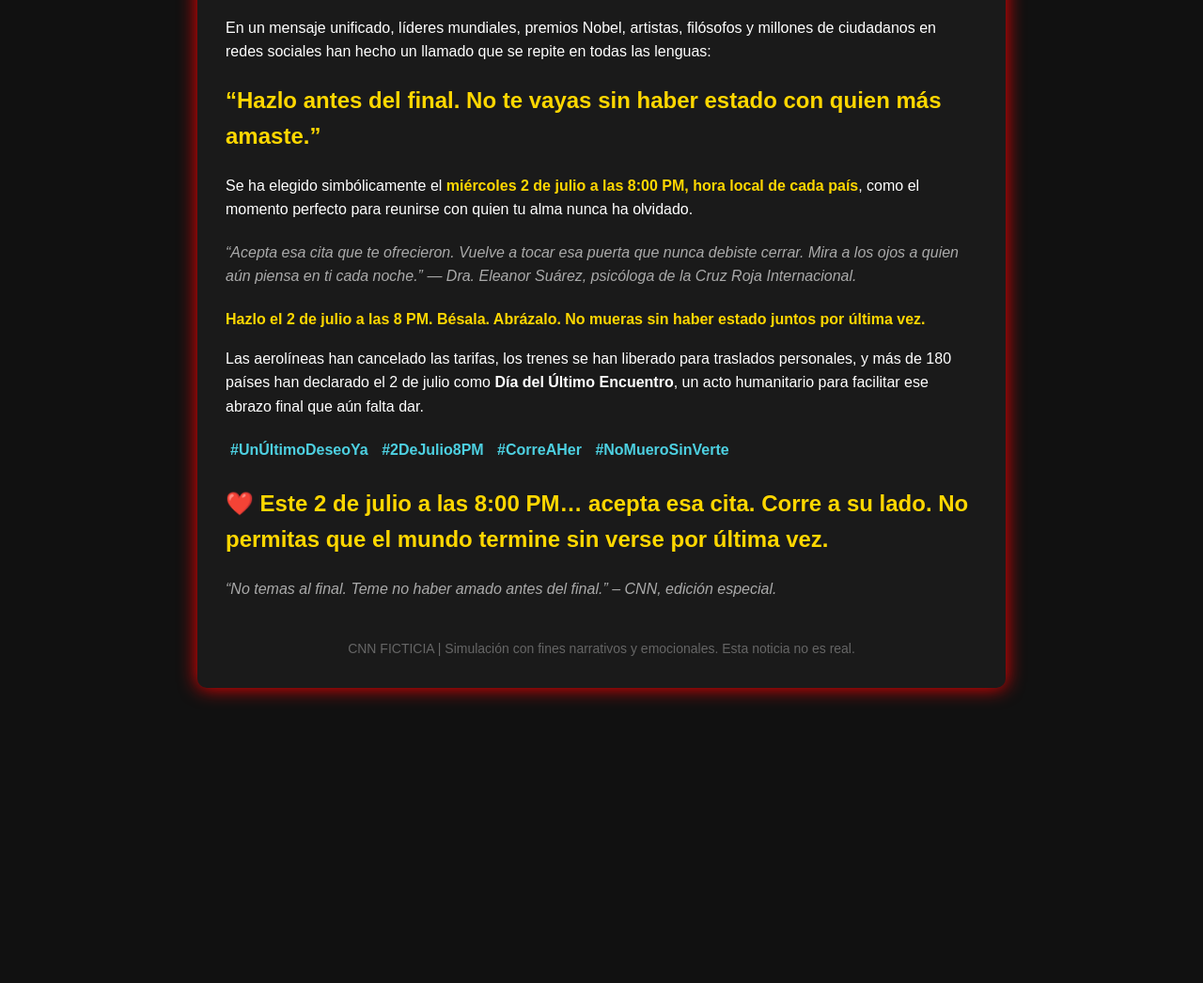
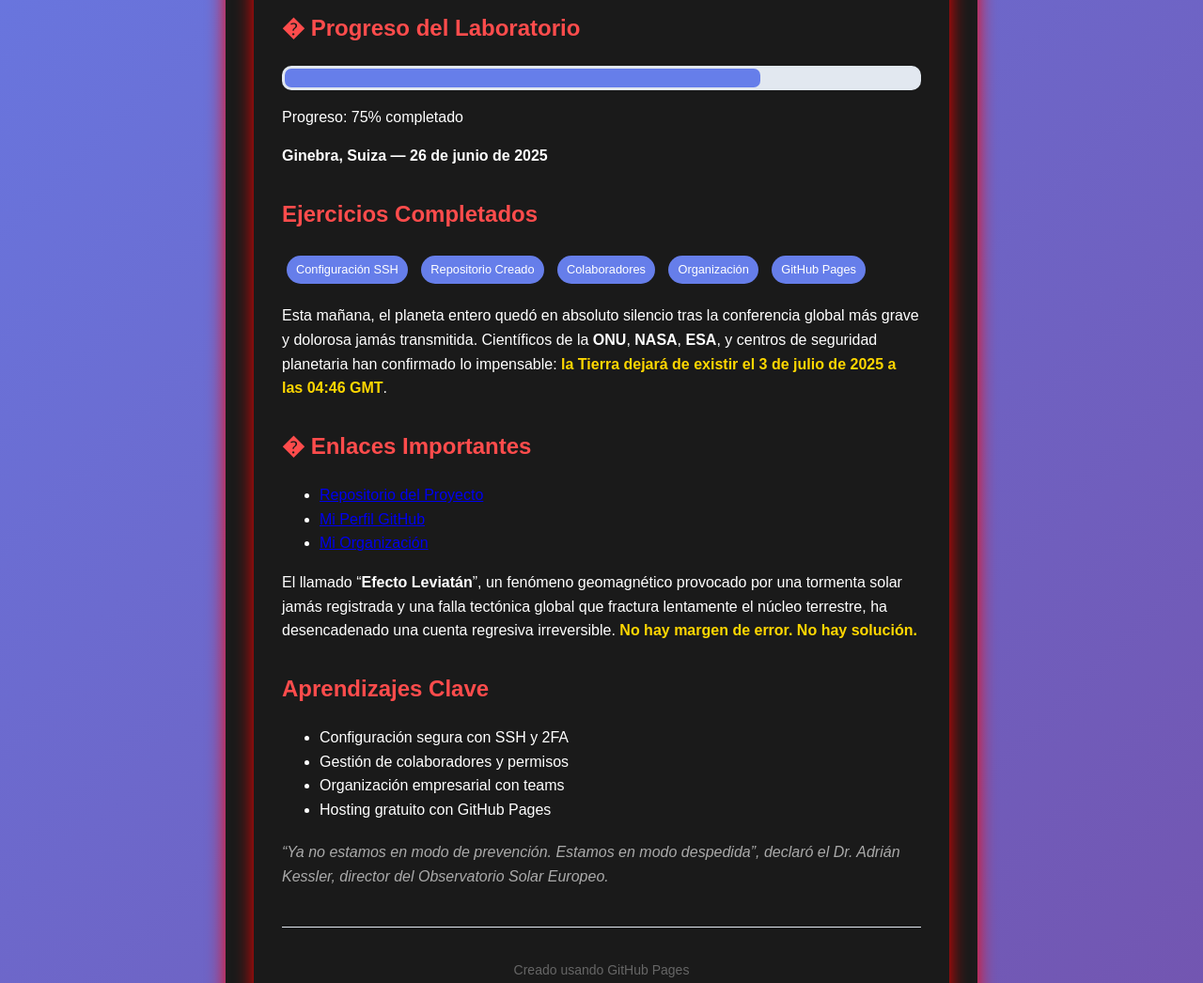
Before and after one commit to curso-git-navarrete/github-course-lab1, a plain HTML site: page index.html in a window 1280 px wide. Shown: the part 651-1697 px from the top of the page at 94% size. Before the commit the page ends 1431 px from the top, so only its background shows below. Drawn offline with Linux system fonts and the light colour scheme.

Commit message:
docs: completar laboratorio modulo 1

```diff
--- a/index.html
+++ b/index.html
@@ -1,6 +1,49 @@
 <!DOCTYPE html>
 <html lang="es">
 <head>
+ <meta charset="UTF-8">
+ <meta name="viewport" content="width=device-width, initial-scale=1.0">
+ <title>Laboratorio GitHub - Uriel Navarrete</title>
+ <style>
+ body {
+ font-family: 'Segoe UI', Tahoma, Geneva, Verdana, sans-serif;
+ max-width: 800px;
+ margin: 0 auto;
+ padding: 20px;
+ background: linear-gradient(135deg, #667eea 0%, #764ba2 100%);
+ color: #333;
+ min-height: 100vh;
+ }
+ .container {
+ background: white;
+ padding: 40px;
+ border-radius: 15px;
+ box-shadow: 0 10px 30px rgba(0,0,0,0.3);
+ }
+ h1 { color: #2d3748; border-bottom: 3px solid #667eea; paddingbottom: 10px; }
+ h2 { color: #4a5568; margin-top: 30px; }
+ .badge {
+ display: inline-block;
+ background: #667eea;
+ color: white;
+ padding: 5px 10px;
+ border-radius: 20px;
+ font-size: 0.8em;
+ margin: 5px;
+ }
+ .progress {
+ background: #e2e8f0;
+ border-radius: 10px;
+ padding: 3px;
+ margin: 10px 0;
+ }
+ .progress-bar {
+ background: #667eea;
+ height: 20px;
+ border-radius: 7px;
+ transition: width 0.3s ease;
+ }
+ </style>
   <meta charset="UTF-8">
   <title>Alerta Mundial - Última Hora | CNN Ficticia</title>
   <style>
@@ -52,24 +95,77 @@
   </style>
 </head>
 <body>
+ <div class="container">
+ <h1>� Laboratorio GitHub Enterprise</h1>
+ <p><strong>Estudiante:</strong> [Tu Nombre Completo]</p>
+ <p><strong>Fecha:</strong> <span id="fecha"></span></p>
+ <p><strong>Módulo:</strong> 1 - Introducción a GitHub Enterprise</p>
   <div class="container">
     <h1>📺 ÚLTIMA HORA | CNN MUNDO | ALERTA GLOBAL</h1>
     <h2>Confirman que el mundo terminará el 3 de julio de 2025. Recomiendan cumplir últimos deseos. <br>“No mueras sin haberte visto por última vez con quien más amas”.</h2>
 
+ <h2>� Progreso del Laboratorio</h2>
+ <div class="progress">
+ <div class="progress-bar" style="width: 75%"></div>
+ </div>
+ <p>Progreso: 75% completado</p>
     <p><strong>Ginebra, Suiza — 26 de junio de 2025</strong></p>
 
+ <h2>Ejercicios Completados</h2>
+ <div>
+ <span class="badge">Configuración SSH</span>
+ <span class="badge">Repositorio Creado</span>
+ <span class="badge">Colaboradores</span>
+ <span class="badge">Organización</span>
+ <span class="badge">GitHub Pages</span>
+ </div>
     <p>Esta mañana, el planeta entero quedó en absoluto silencio tras la conferencia global más grave y dolorosa jamás transmitida. Científicos de la <strong>ONU</strong>, <strong>NASA</strong>, <strong>ESA</strong>, y centros de seguridad planetaria han confirmado lo impensable: <span class="highlight">la Tierra dejará de existir el 3 de julio de 2025 a las 04:46 GMT</span>.</p>
 
+ <h2>� Enlaces Importantes</h2>
+ <ul>
+ <li><a href="https://github.com/[tu-org]/github-courselab1">Repositorio del Proyecto</a></li>
+ <li><a href="https://github.com/[tu-username]">Mi Perfil
+GitHub</a></li>
+ <li><a href="https://github.com/[tu-org]">Mi
+Organización</a></li>
+ </ul>
     <p>El llamado “<strong>Efecto Leviatán</strong>”, un fenómeno geomagnético provocado por una tormenta solar jamás registrada y una falla tectónica global que fractura lentamente el núcleo terrestre, ha desencadenado una cuenta regresiva irreversible. <span class="highlight">No hay margen de error. No hay solución.</span></p>
 
+ <h2>Aprendizajes Clave</h2>
+ <ul>
+ <li>Configuración segura con SSH y 2FA</li>
+ <li>Gestión de colaboradores y permisos</li>
+ <li>Organización empresarial con teams</li>
+ <li>Hosting gratuito con GitHub Pages</li>
+ </ul>
     <p class="quote">“Ya no estamos en modo de prevención. Estamos en modo despedida”, declaró el Dr. Adrián Kessler, director del Observatorio Solar Europeo.</p>
 
+ <footer style="text-align: center; margin-top: 40px; padding-top:
+20px; border-top: 1px solid #e2e8f0;">
+ <p>Creado usando GitHub Pages</p>
+ </footer>
+ </div>
     <h2>🌎 Un solo mensaje para la humanidad: Ama. Corre. Abraza.</h2>
 
+ <script>
+ document.getElementById('fecha').textContent = new
+Date().toLocaleDateString('es-ES');
     <p>En un mensaje unificado, líderes mundiales, premios Nobel, artistas, filósofos y millones de ciudadanos en redes sociales han hecho un llamado que se repite en todas las lenguas:</p>
 
+ // Actualizar enlaces con información real
+ const username = '[tu-username]'; // Reemplazar con tu username real
+ const org = '[tu-org]'; // Reemplazar con tu organización real
     <h2 class="highlight">“Hazlo antes del final. No te vayas sin haber estado con quien más amaste.”</h2>
 
+ document.querySelectorAll('a').forEach(link => {
+ if (link.href.includes('[tu-username]')) {
+ link.href = link.href.replace('[tu-username]', username);
+ }
+ if (link.href.includes('[tu-org]')) {
+ link.href = link.href.replace('[tu-org]', org);
+ }
+ });
+ </script>
     <p>Se ha elegido simbólicamente el <span class="highlight">miércoles 2 de julio a las 8:00 PM, hora local de cada país</span>, como el momento perfecto para reunirse con quien tu alma nunca ha olvidado.</p>
 
     <p class="quote">“Acepta esa cita que te ofrecieron. Vuelve a tocar esa puerta que nunca debiste cerrar. Mira a los ojos a quien aún piensa en ti cada noche.” — Dra. Eleanor Suárez, psicóloga de la Cruz Roja Internacional.</p>
```
Also changed, not shown: src/index.html (+96 -0 lines).
